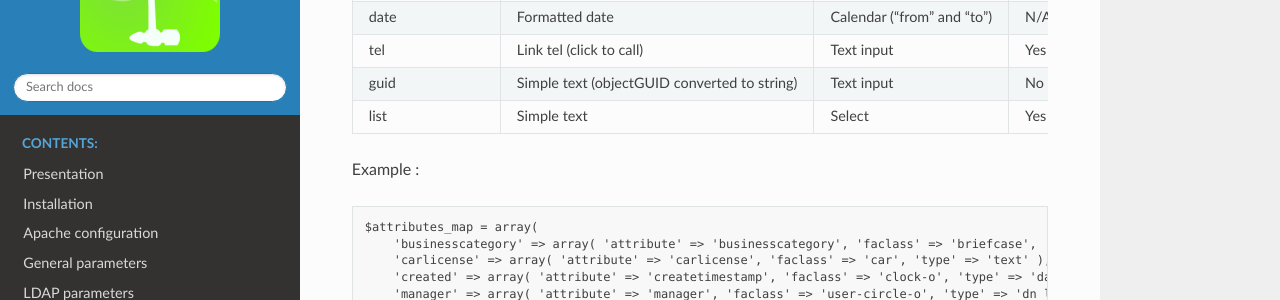
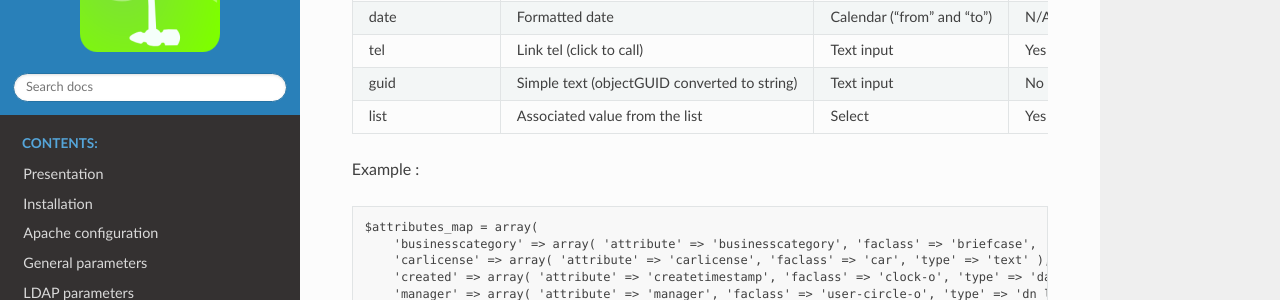
Before and after one commit to ltb-project/white-pages, a Sphinx documentation site: the page built from docs/attributes.rst, in a window 1280 px wide and 900 px high, scrolled down 508 px. Shown: the part 151-451 px from the top of the window. Built offline with Sphinx 7.4.7 and the Read the Docs theme 2.0.0, drawn with Linux system fonts in a browser that asks for light colours.

Commit message:
Update display behavior in documentation

```diff
--- a/docs/attributes.rst
+++ b/docs/attributes.rst
@@ -34,7 +34,7 @@ The following table shows how ``type`` are used :
 +-------------------+-------------------------------------------------+--------------------------------+----------------------+
 | guid              | Simple text (objectGUID converted to string)    |  Text input                    | No                   |
 +-------------------+-------------------------------------------------+--------------------------------+----------------------+
-| list              | Simple text                                     |  Select                        | Yes                  |
+| list              | Associated value from the list                  |  Select                        | Yes                  |
 +-------------------+-------------------------------------------------+--------------------------------+----------------------+
 
 Example :
```
